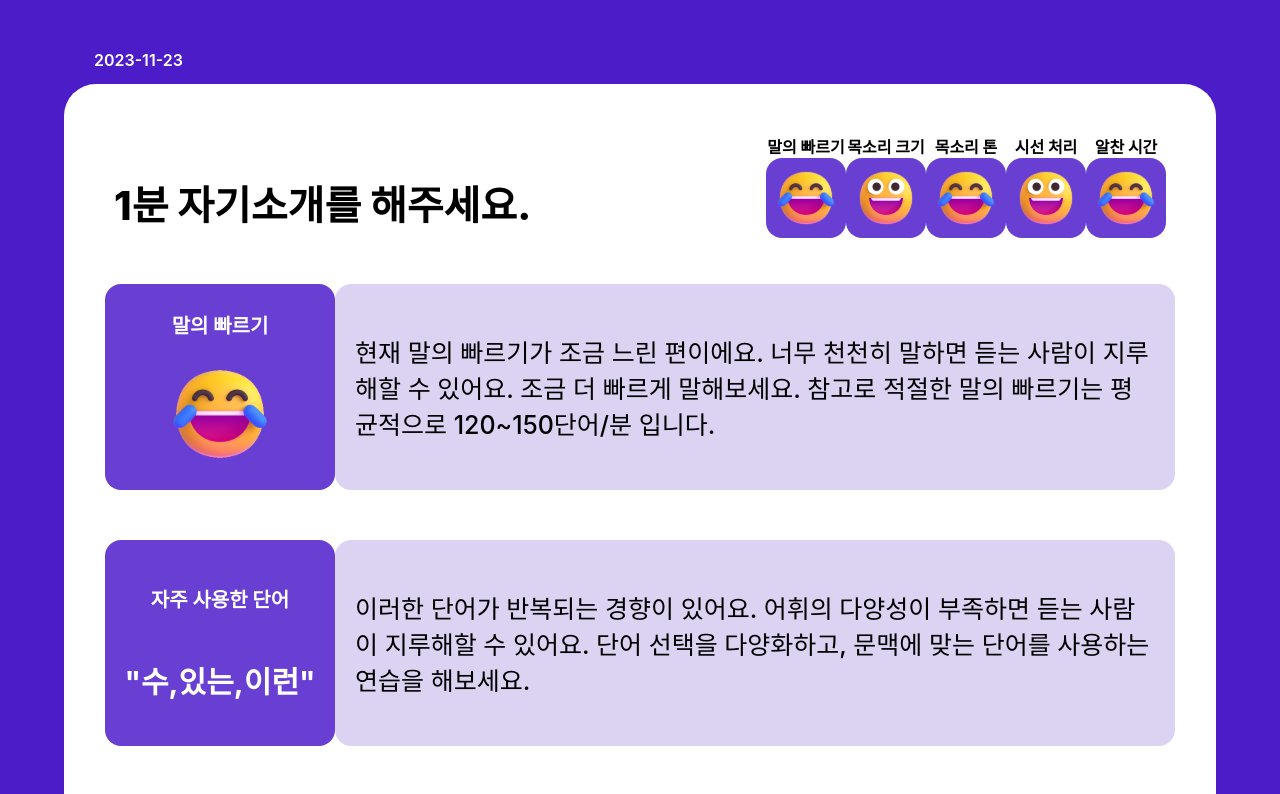
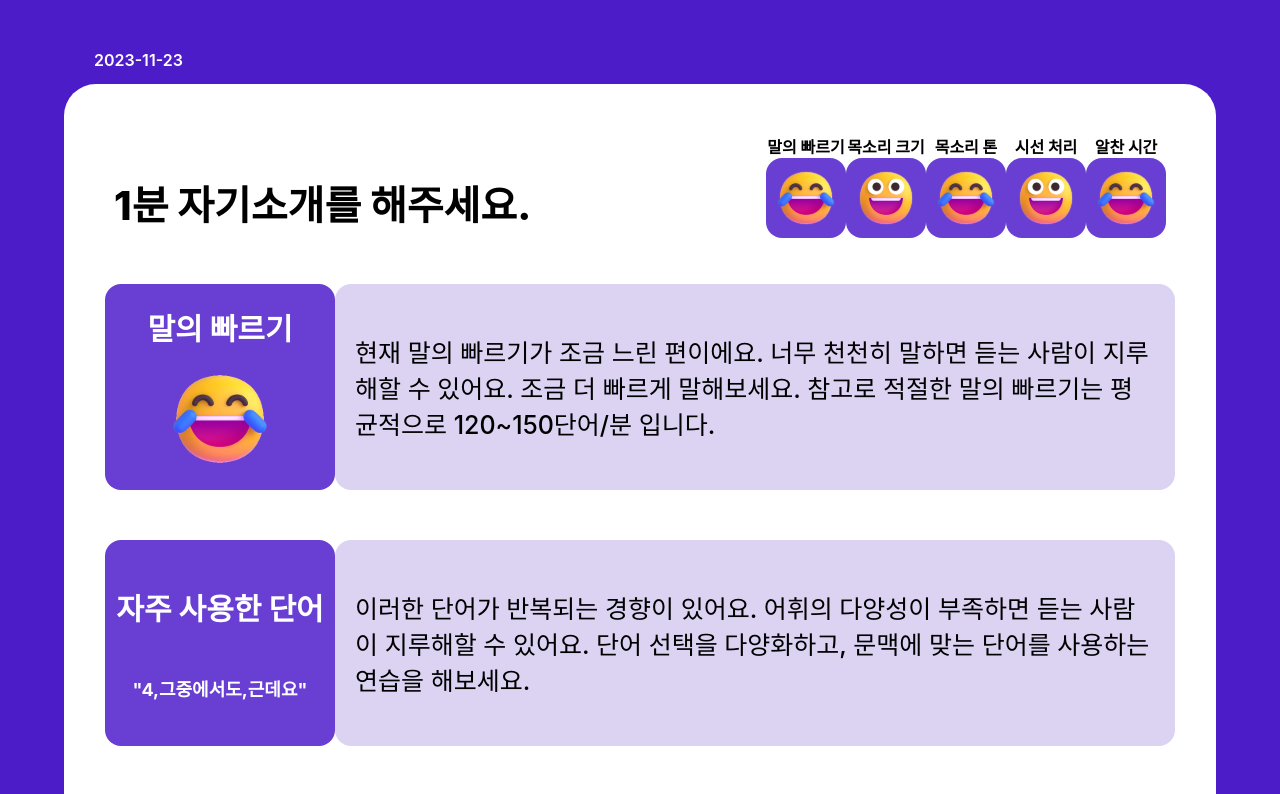
Before and after one commit to LeeHyunKyeong/MockInterview, a React (Create React App) app: page /report/1 in a window 1280 px wide. Shown: the top 794 px of the page. Built offline with nearby package versions, Linux system fonts and the light colour scheme; no server answers.

Commit message:
report 수정

```diff
--- a/src/pages/report.js
+++ b/src/pages/report.js
@@ -95,7 +95,7 @@ const TextEmo = styled.div`
 `;
 
 const IText = styled.div`
-  font-size: 20px;
+  font-size: 30px;
   color: white;
   font-weight: 700;
 `;
@@ -116,9 +116,9 @@ const Report = () => {
     '2023-11-23',
     '1분 자기소개를 해주세요.',
     -1,
-    '수',
-    '있는',
-    '이런',
+    '4',
+    '그중에서도',
+    '근데요',
     1,
     0,
     1,
@@ -242,7 +242,7 @@ const Report = () => {
               style={{ width: '100px', height: '100px' }}
             />
           ) : (
-            <IText style={{ fontSize: '30px' }}>
+            <IText style={{ fontSize: '18px' }}>
               "{word[0]},{word[1]},{word[2]}"
             </IText>
           )}
```
